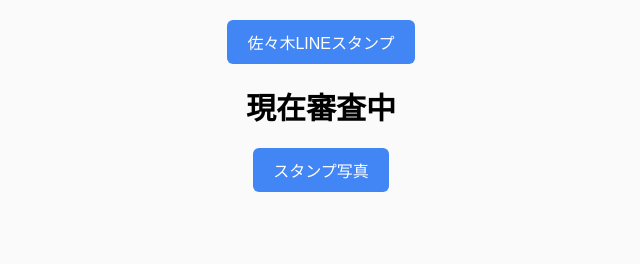
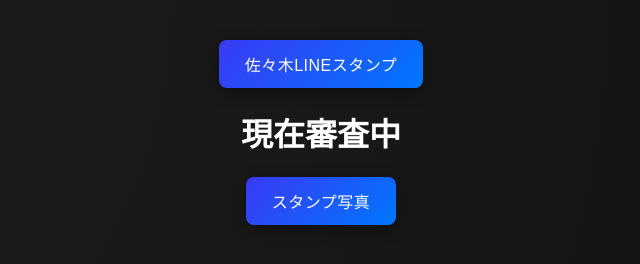
Before and after one commit to y7777777777777778/sasakii, a plain HTML site: page index.html in a window 1280 px wide. Shown: the whole page, without its empty margins (319-959 px from the left). Drawn offline with Linux system fonts and the light colour scheme.

Commit message:
Update style.css

```diff
--- a/style.css
+++ b/style.css
@@ -1,36 +1,45 @@
+/* --- 全体設定 --- */
 body {
-  font-family: sans-serif;
+  font-family: "Poppins", "Noto Sans JP", sans-serif;
+  background: radial-gradient(circle at top left, #1e1e1e, #121212);
+  color: #fff;
   text-align: center;
-  background: #fafafa;
   margin: 0;
-  padding: 20px;
+  padding: 40px 20px;
 }
 
+/* --- ボタン配置 --- */
 .buttons {
-  margin-bottom: 15px;
+  margin-bottom: 25px;
 }
 
+/* --- ボタン --- */
 a {
   display: inline-block;
   margin: 0 10px;
-  padding: 10px 20px;
-  background: #4285f4;
-  color: white;
+  padding: 12px 26px;
   text-decoration: none;
-  border-radius: 6px;
-  transition: 0.2s;
+  color: #fff;
+  background: linear-gradient(135deg, #3a3af5, #0077ff);
+  border-radius: 8px;
+  box-shadow: 0 4px 15px rgba(0, 0, 0, 0.4);
+  font-weight: 500;
+  letter-spacing: 0.5px;
+  transition: all 0.25s ease;
 }
 
 a:hover {
-  background: #357ae8;
+  transform: translateY(-3px);
+  background: linear-gradient(135deg, #4a4aff, #0088ff);
+  box-shadow: 0 6px 20px rgba(0, 0, 0, 0.5);
 }
 
+/* --- iframe --- */
 iframe {
   width: 90%;
   height: 70vh;
-  border: 1px solid #ccc;
-  border-radius: 6px;
+  border: none;
+  border-radius: 10px;
+  background: #181818;
+  box-shadow: 0 0 15px rgba(0, 0, 0, 0.6);
 }
-h1 {
-  font-size:30px;
-}
```
